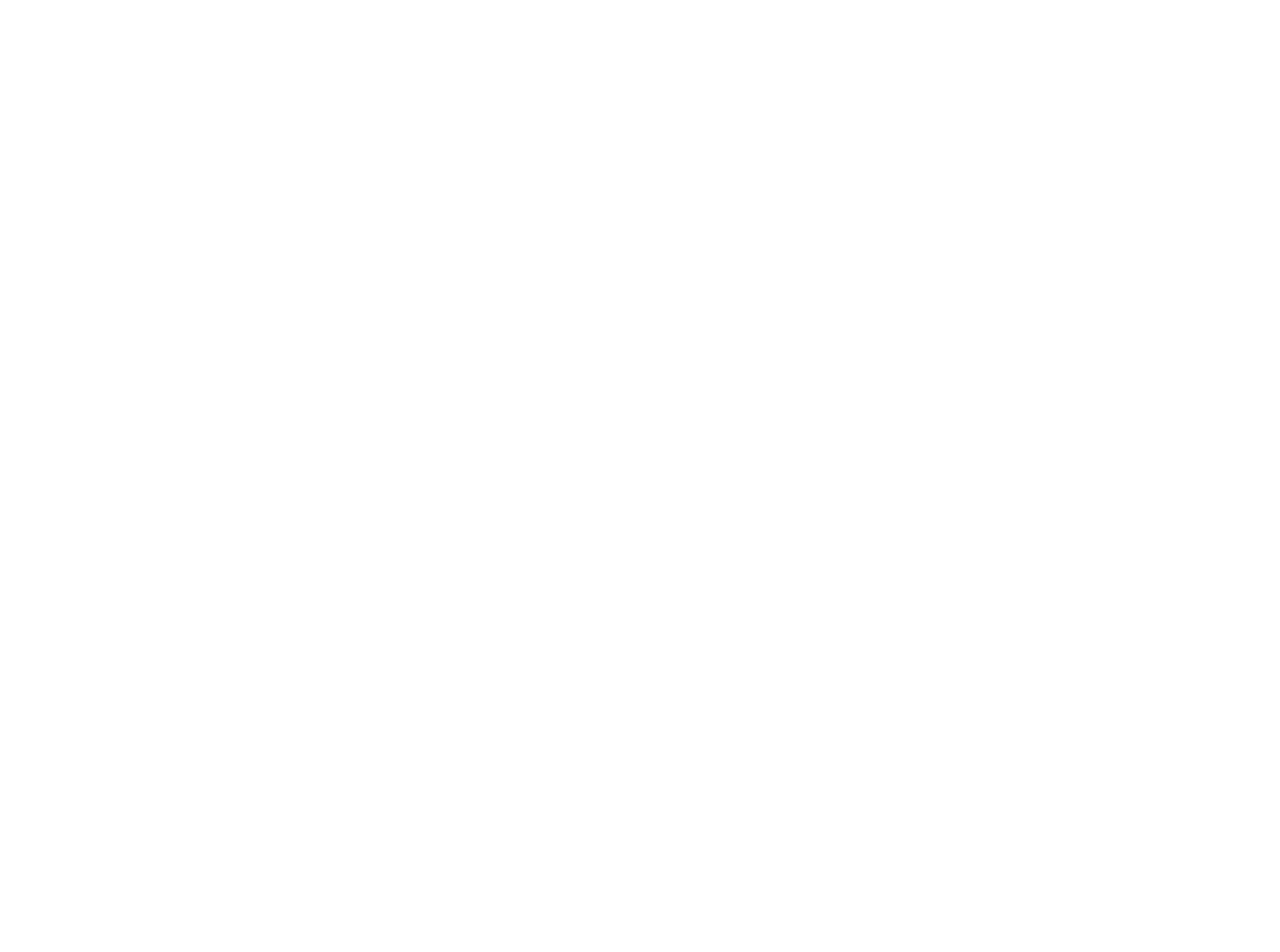
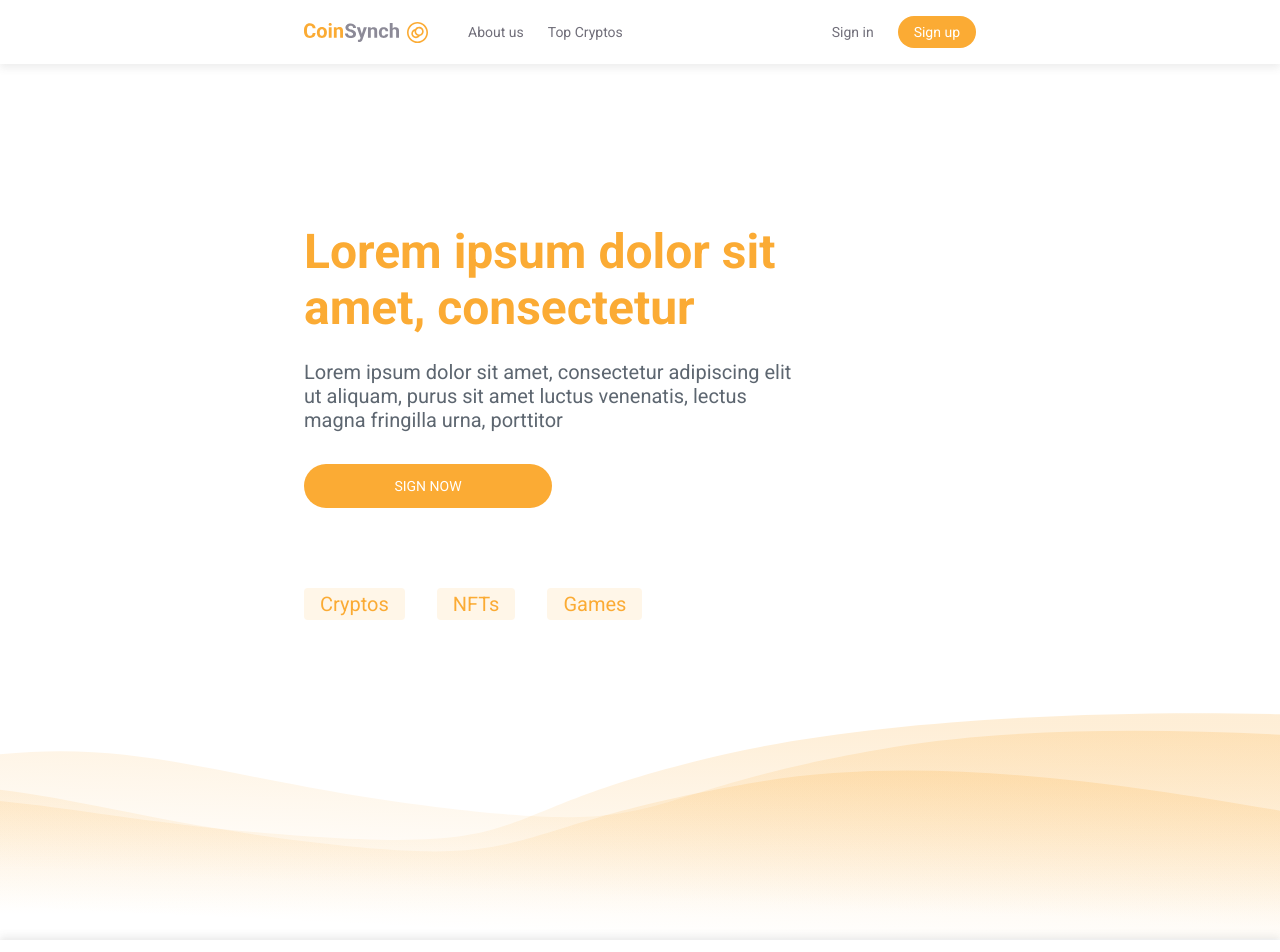
Before and after one commit to SamuelHiroyuki/coinsynch, a Next.js app: page / in a window 1280 px wide. Shown: the top 952 px of the page. Before the commit the page ends 800 px from the top, so only its background shows below. Built offline with nearby package versions, Linux system fonts and the light colour scheme.

Commit message:
feat: adds the first section of the landing page

```diff
--- a/src/app/globals.css
+++ b/src/app/globals.css
@@ -4,11 +4,11 @@
 
 @layer base {
   h1 {
-    @apply text-5xl leading-[3.5rem] -tracking-widest text-secondary-600;
+    @apply text-5xl leading-[3.5rem] tracking-normal text-secondary-600;
   }
 
   h2 {
-    @apply text-4xl leading-[3rem] -tracking-widest text-secondary-600;
+    @apply text-4xl leading-[3rem] tracking-normal text-secondary-600;
   }
 
   h3 {
@@ -36,4 +36,8 @@
   .small-label {
     @apply text-xs leading-[14px] tracking-normal text-secondary-600;
   }
+
+  .chip {
+    @apply w-fit px-4 py-1 rounded text-primary-500 bg-primary-100;
+  }
 }
--- a/src/app/page.tsx
+++ b/src/app/page.tsx
@@ -1,6 +1,38 @@
+import { Button } from "@/components/Button";
+import { Container } from "@/components/Container";
+import { Footer } from "@/components/Footer";
+import { Header } from "@/components/Header";
+import Image from "next/image";
+
 export default function Home() {
   return (
-    <main>
+    <main className="min-h-screen">
+      <Header />
+      <Container className="container grid-layout">
+        <div className="col-span-6 flex flex-col gap-6 pt-40 pb-16">
+          <h1 className="text-primary-500 font-bold">Lorem ipsum dolor sit amet, consectetur</h1>
+          <h5 className="text-default">Lorem ipsum dolor sit amet, consectetur adipiscing elit ut aliquam, purus sit amet luctus venenatis, lectus magna fringilla urna, porttitor</h5>
+          <Button className="w-1/2 mt-2 mb-14">
+            SIGN NOW
+          </Button>
+
+          <div className="flex gap-8">
+            <h5 className="chip">Cryptos</h5>
+            <h5 className="chip">NFTs</h5>
+            <h5 className="chip">Games</h5>
+          </div>
+        </div>
+      </Container>
+
+      <div className='w-full h-64'>
+        <Image
+          src="/waves.svg"
+          alt="waves"
+          fill
+          className="!static object-cover object-center"
+        />
+      </div>
+      <Footer />
     </main>
   )
 }
--- a/src/components/Button.tsx
+++ b/src/components/Button.tsx
@@ -2,25 +2,32 @@
 import { cva, VariantProps, cx } from "class-variance-authority";
 import Link, { LinkProps } from "next/link";
 
-const styles = cva("rounded-3xl py-2 px-4 text-white label", {
+const styles = cva("rounded-3xl text-white label", {
     variants: {
         intent: {
             primary: "bg-primary-500",
             tertiary: "bg-tertiary-700",
+        },
+        size: {
+            sm: "py-2 px-4",
+            md: "py-[14px] px-6",
         }
     },
     defaultVariants: {
-        intent: "primary"
+        intent: "primary",
+        size: "md"
     }
 })
 
-type ButtonOrLinkProps = ComponentProps<'button'> & LinkProps;
+type ButtonOrLinkProps = ComponentProps<'button'> & Partial<LinkProps>;
 
 interface Props extends ButtonOrLinkProps, VariantProps<typeof styles> { }
 
-export function Button({ intent, href, className, ...props }: Props) {
+export function Button({ intent, size, href, className, ...props }: Props) {
+    const classes = cx(styles({ intent, size }), className)
+
     return Boolean(href) ?
-        <Link className={cx(styles({ intent }), className)} href={href} {...props as Omit<LinkProps, "href">} />
+        <Link className={classes} href={href!} {...props as Omit<LinkProps, "href">} />
         :
-        <button className={cx(styles({ intent }), className)} {...props} />
+        <button className={classes} {...props} />
 }
--- /dev/null
+++ b/src/components/Container.tsx
@@ -0,0 +1,13 @@
+import { ComponentProps } from "react";
+import { cx } from "class-variance-authority";
+
+const defaultStyles = cx(
+    "container grid",
+    "xl:grid-cols-12 xl:gap-8",
+    "md:grid-cols-8 md:gap-8",
+    "max-sm:grid-cols-4 max-sm:gap-4 sm:grid-cols-4 sm:gap-4 max-sm:px-6",
+)
+
+export function Container({ className, ...props }: ComponentProps<"section">) {
+    return <section className={cx(defaultStyles, className)} {...props} />
+}
--- a/src/components/Header.tsx
+++ b/src/components/Header.tsx
@@ -18,7 +18,7 @@
                     <Link href="#about">About us</Link>
                     <Link href="#top-cryptos">Top Cryptos</Link>
                     <Link href="/signin" className='ml-auto'>Sign in</Link>
-                    <Button href="/signup">Sign up</Button>
+                    <Button size="sm" href="/signup">Sign up</Button>
                 </nav>
                 <Link href="#" className='md:hidden ml-auto'>
                     <Image
--- a/tailwind.config.js
+++ b/tailwind.config.js
@@ -17,7 +17,7 @@
       center: true
     },
     colors: {
-      base: "#5D6670",
+      default: "#5D6670",
       white: "#FFFFFF",
       black: "#000000",
       primary: {
```
